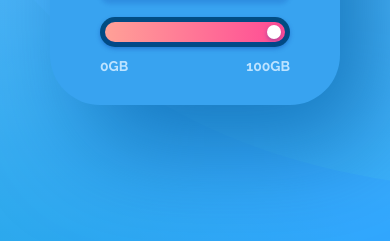
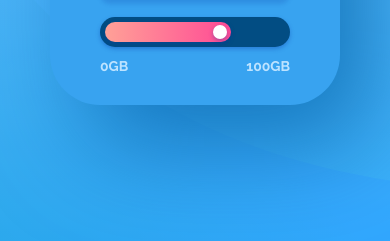
Before and after one commit to correlucas/fylo-data-storage-component, a plain HTML site: page index.html in a window 390 px wide. Shown: the part 603-844 px from the top of the page. Drawn offline with Linux system fonts and the light colour scheme; files that its build step writes are made by us from their sources.

Commit message:
loading bar mobile fixed

```diff
--- a/style.css
+++ b/style.css
@@ -266,10 +266,15 @@ span {
     border-radius: 20px 20px 50px 50px
   }
 
-  .inner-bar,
+
   .outer-bar {
     display: flex;
     width: 100%
+  }
+
+  .inner-bar {
+    display: flex;
+    width: 70%
   }
 
   .icons {
@@ -373,7 +378,7 @@ span {
 
 @keyframes loadingBar {
   0% {
-    width: 0px;
+    width: 0;
     opacity: 0
   }
 
```
Also changed, not shown: style.min.css (deleted).
